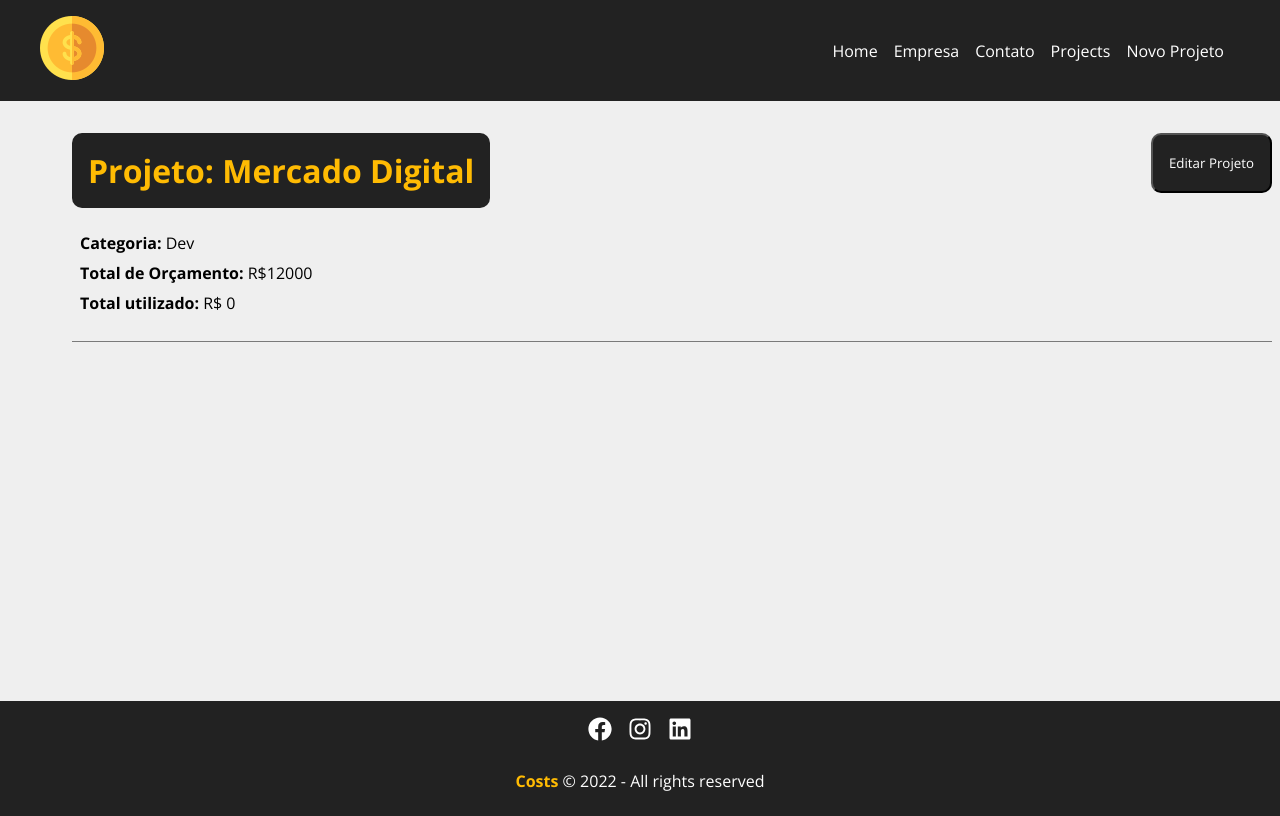
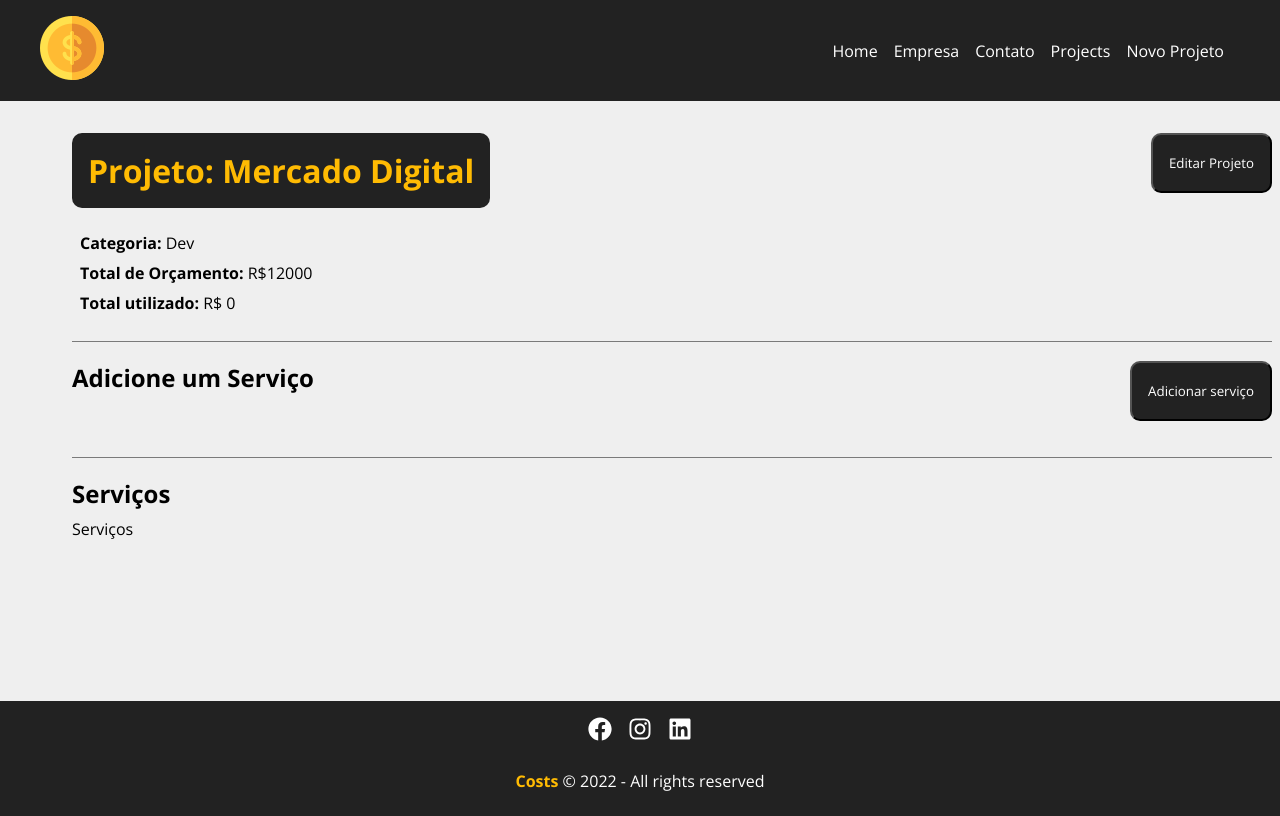
Before and after one commit to Winiast/Cost_Project, a React (Create React App) app: page /singleProject/1 in a window 1280 px wide. Shown: the top 816 px of the page. Built offline with nearby package versions, Linux system fonts and the light colour scheme; data requests are answered from the project's data file.

Commit message:
Iniciando formulário de serviços

```diff
--- a/db.json
+++ b/db.json
@@ -24,7 +24,7 @@
     },
     {
       "name": "Alegria Projeto",
-      "budget": "1000",
+      "budget": "3000",
       "category": {
         "id": "1",
         "name": "Infra"
--- a/src/components/pages/SingleProject/SingleProject.js
+++ b/src/components/pages/SingleProject/SingleProject.js
@@ -13,6 +13,8 @@
 
   const [project, setProject] = useState([]);
   const [showProjectForm, setShowProjectForm] = useState(false);
+  const [showServiceForm, setShowServiceForm] = useState(false);
+
   const [message, setMessage] = useState("");
   const [type, setType] = useState("");
 
@@ -26,8 +28,13 @@
     setShowProjectForm(!showProjectForm);
   }
 
+  function toggleServiceForm() {
+    setShowServiceForm(!showServiceForm);
+  }
+
   function editPost(project) {
-    if (project.budget < project.costs) {
+    setMessage("");
+    if (project?.budget < project?.cost) {
       setMessage("O valor do serviço não pode ser maior que o orçamento!");
       setType("error");
       return false;
@@ -75,6 +82,19 @@
                 </div>
               )}
             </div>
+            <div className={styles.service_form_container}>
+              <h2>Adicione um Serviço</h2>
+              <button className={styles.btn} onClick={toggleServiceForm}>
+                {!showServiceForm ? "Adicionar serviço" : "Fechar"}
+              </button>
+              <div className={styles.project_info}>
+                {showServiceForm && <h2>Formularios Servicos</h2>}
+              </div>
+            </div>
+            <h2>Serviços</h2>
+            <Container customClass="start">
+              <p>Serviços</p>
+            </Container>
           </Container>
         </div>
       ) : (
```
